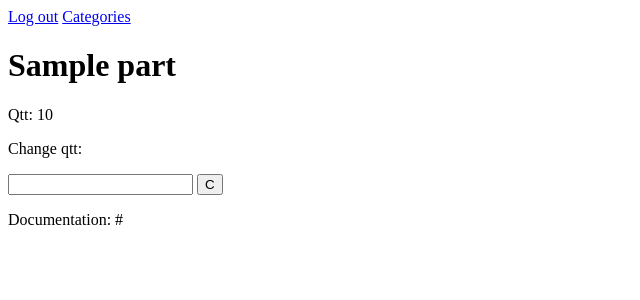
After one commit to s5730817/epms, a Flask app: page /categories/part/1 in a window 1280 px wide. The commit adds this page. Shown: the top 300 px of the page, without its empty margins (0-640 px from the left). Run offline with Flask 3, Linux system fonts and the light colour scheme; a user stored in the database is signed in; tables that the repository leaves empty hold one stand-in row (values such as "Sample post").

Commit message:
Add part detail view and quantity change functionality

```diff
--- a/epms/routes/main.py
+++ b/epms/routes/main.py
@@ -30,23 +30,29 @@ def category(cat_id):
     )
 
     user_category_parts = db.session.execute(user_category_parts_query).all()
-    print(user_category_parts)
-    """Part.query.filter(
-        Part.id.in_(
-            [stock_item.part_id for stock_item in UserStock.query.filter_by(
-                    user_id=current_user.id
-                ).all()
-            ]
-            )
-        ).filter_by(cat_id=cat_id).all()"""
     return render_template("display_user.html", user=user, user_category_parts=user_category_parts)
 
 
-@main_bp.route("/categories/parts/<int:part_id>")
+@main_bp.route("/categories/part/<int:part_id>")
 @login_required
 def check_item(part_id):
-    part = Part.query.get_or_404(part_id)
-    return f"<h1>Checking {part.name}</h1><p>Qty: X</p>"
+
+    part_query = (
+            db.select(Part.id, Part.name, Part.doc_link, UserStock.quantity)
+            .join(UserStock, UserStock.part_id == Part.id)
+            .where(UserStock.user_id == current_user.id, Part.id == part_id)
+        )
+    part = db.session.execute(part_query).first()
+    return render_template("part.html", part=part)
+
+@main_bp.route("/change_qtt", methods=["POST"])
+def change_qtt():
+    new_qtt = int(request.form.get("new_qtt"))
+    part_id = int(request.form.get("part_id"))
+    entry = db.session.get(UserStock, (current_user.id, part_id))
+    entry.quantity = new_qtt
+    db.session.commit()
+    return redirect(url_for("main.check_item", part_id=part_id))
 
 @main_bp.route("/add_part", methods=["GET"])
 @login_required
--- a/epms/templates/display_user.html
+++ b/epms/templates/display_user.html
@@ -11,6 +11,7 @@
         <td>{{ part.name }}</td>
         <td>{{ quantity }}</td>
         <td><a href="{{ part.doc_link }}">{{ part.doc_link }}</a></td>
+        <td><a href="./part/{{ part.id }}"> >> </a></td>
     </tr>
 {% endfor %}
 </table>
--- /dev/null
+++ b/epms/templates/part.html
@@ -0,0 +1,14 @@
+{% extends "base.html" %}
+{% block content %}
+<h1>{{ part.name }}</h1>
+<p>Qtt: {{ part.quantity }}</p>
+<p>
+    Change qtt:
+    <form method="POST" action="/change_qtt">
+        <input type="number" name="new_qtt">
+        <input hidden name="part_id" type="number" value="{{ part.id }}">
+        <button type="submit">C</button>
+    </form>
+</p>
+<p>Documentation: {{ part.doc_link }}</p>
+{% endblock %}
```
